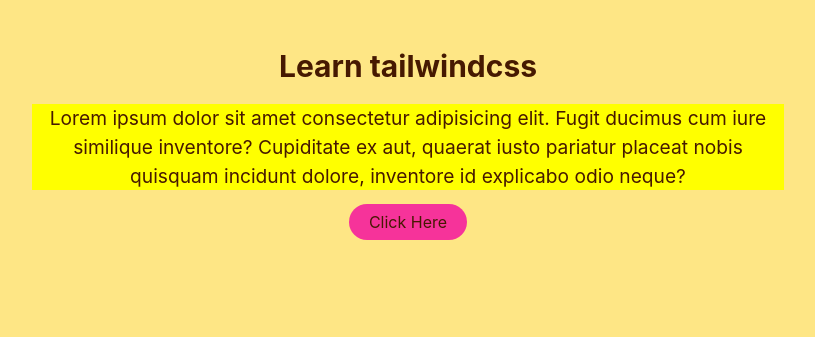
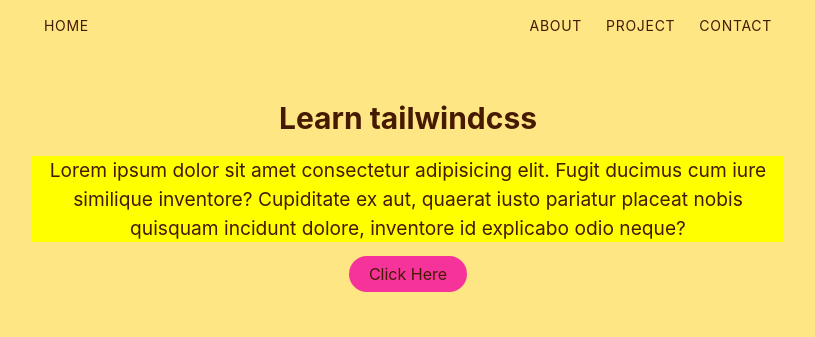
Before and after one commit to gnagpal7030/Web-Dev, a website built with Vite: page TailwindCSS/index.html in a window 1280 px wide. Shown: the whole page, without its empty margins (232-1047 px from the left). Built offline with nearby package versions, Linux system fonts and the light colour scheme.

Commit message:
complete tailwind CSS

```diff
--- a/TailwindCSS/index.html
+++ b/TailwindCSS/index.html
@@ -10,12 +10,25 @@
 
 <body class="bg-amber-200 text-amber-950">
 
+  <header>
+    <nav>
+      <ul
+        class="uppercase tracking-wider flex gap-4 text-sm justify-center sm:justify-between max-w-3xl p-4 mx-auto flex-wrap">
+        <li class="sm:me-auto"><a href="" class="hover:bg-fuchsia-400 transition-colors p-1 rounded-sm">Home</a></li>
+        <li><a href="" class="hover:bg-fuchsia-400 transition-colors p-1 rounded-sm">About</a></li>
+        <li><a href="" class="hover:bg-fuchsia-400 transition-colors p-1 rounded-sm">Project</a></li>
+        <li><a href="" class="hover:bg-fuchsia-400 transition-colors p-1 rounded-sm">Contact</a></li>
+      </ul>
+    </nav>
+  </header>
+
   <!-- In Tailwind CSS, <h1> tags look like normal text because Tailwind intentionally strips default browser styling from all heading tags. This reset system is called Preflight. It removes all browser all default css properties -->
 
   <section class="space-y-5 text-center max-w-3xl mx-auto px-2 py-12">
 
     <h1 class="text-3xl font-bold mb-5">Learn tailwindcss</h1>
-    <p class="text-[1.2rem] bg-[yellow]">Lorem ipsum dolor sit amet consectetur adipisicing elit. Fugit ducimus cum iure similique
+    <p class="text-[1.2rem] bg-[yellow]">Lorem ipsum dolor sit amet consectetur adipisicing elit. Fugit ducimus cum iure
+      similique
       inventore? Cupiditate
       ex
       aut, quaerat iusto pariatur placeat nobis quisquam incidunt dolore, inventore id explicabo odio neque?</p>
```
Also changed, not shown: JavaScript/ui/ecommerce-website/index.html (+2 -2 lines), JavaScript/ui/mini-projects/dad-jokes/script.js (+14 -12 lines), JavaScript/ui/ecommerce-website/js/store.js (line endings or trailing spaces), JavaScript/ui/mini-projects/todo-list/index.html (line endings or trailing spaces).
